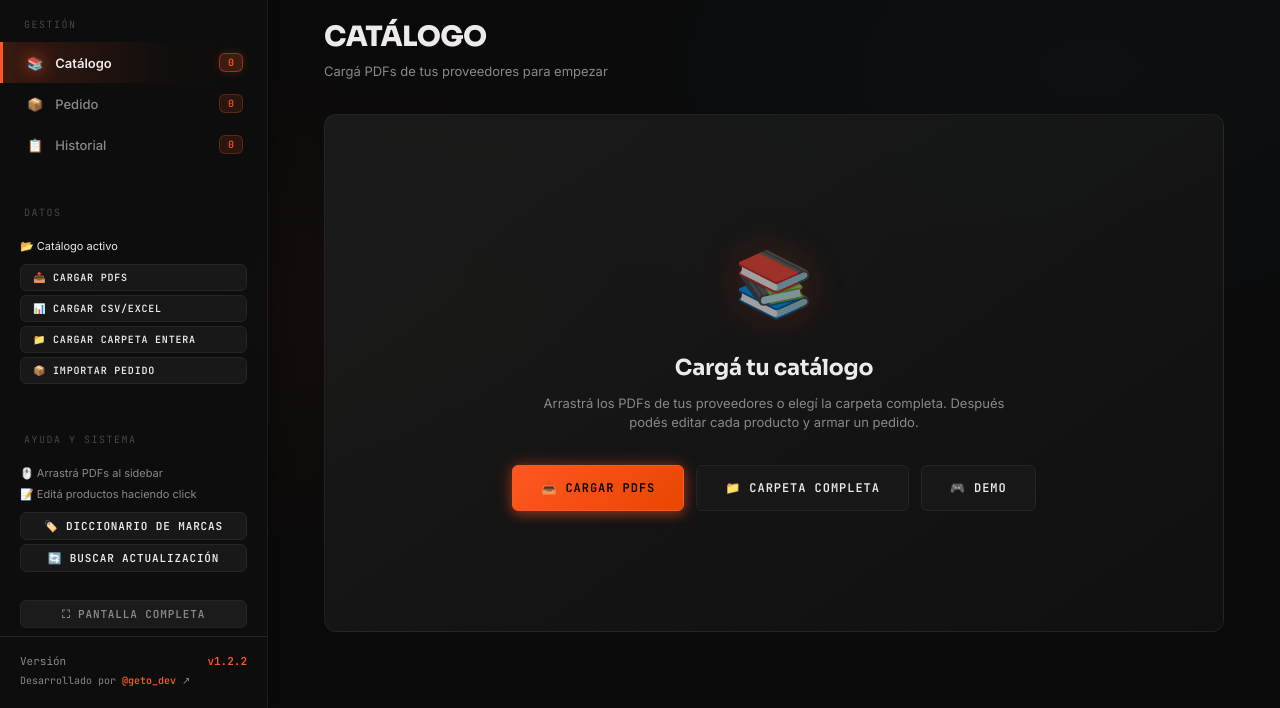
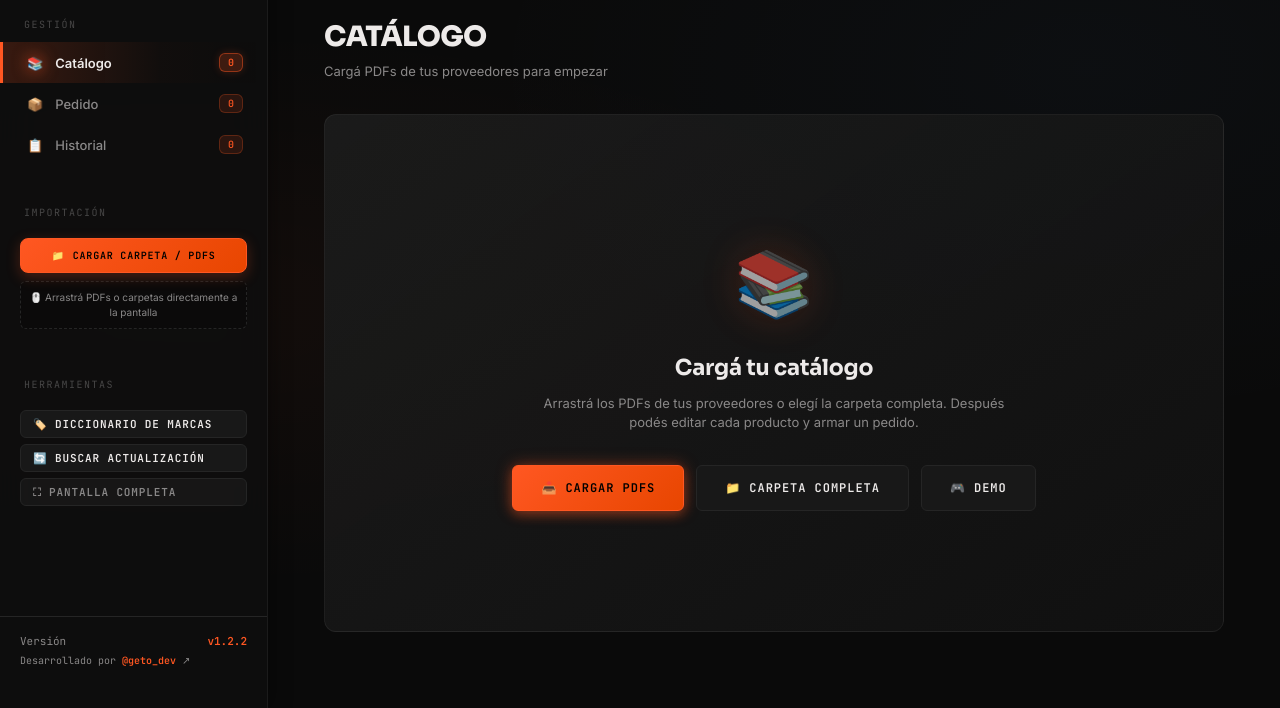
Before and after one commit to getodevel-source/mambo-pedidos, a website: page src/index.html in a window 1280 px wide. Shown: the part 92-800 px from the top of the page. Drawn offline with Linux system fonts and the light colour scheme; no server answers.

Commit message:
style: simplify sidebar section into a single unified import button

```diff
--- a/src/index.html
+++ b/src/index.html
@@ -52,32 +52,30 @@
   </div>
 
   <div class="sidebar-section">
-    <div class="sidebar-label">Datos</div>
+    <div class="sidebar-label">Importación</div>
     <div style="padding: 8px 20px;">
-      <div style="font-size: 11px; color: var(--text-3); margin-bottom: 8px;">📂 Catálogo activo</div>
       <input type="file" id="fileInputPdf" accept=".pdf" multiple style="display: none;">
       <input type="file" id="fileInputCsv" accept=".csv,.xlsx,.xls" style="display: none;">
       <input type="file" id="folderInput" webkitdirectory directory multiple style="display: none;">
       <input type="file" id="fileInputPedido" accept=".xlsx,.xls,.csv" style="display: none;">
-      <button class="btn btn-sm" style="width: 100%; justify-content: flex-start;" onclick="document.getElementById('fileInputPdf').click()">📥 Cargar PDFs</button>
-      <button class="btn btn-sm" style="width: 100%; justify-content: flex-start; margin-top: 4px;" onclick="document.getElementById('fileInputCsv').click()">📊 Cargar CSV/Excel</button>
-      <button class="btn btn-sm" style="width: 100%; justify-content: flex-start; margin-top: 4px;" onclick="document.getElementById('folderInput').click()">📁 Cargar carpeta entera</button>
-      <button class="btn btn-sm" style="width: 100%; justify-content: flex-start; margin-top: 4px;" onclick="document.getElementById('fileInputPedido').click()">📦 Importar pedido</button>
+
+      <button class="btn btn-primary btn-sm" style="width: 100%; justify-content: center; gap: 8px; font-weight: 700; border-radius: 8px; padding: 10px 14px; box-shadow: 0 4px 14px rgba(255,87,34,0.25);" onclick="document.getElementById('folderInput').click()">
+        <span>📁</span> Cargar Carpeta / PDFs
+      </button>
+
+      <div style="margin-top: 8px; font-size: 10px; color: var(--text-muted); text-align: center; background: rgba(0,0,0,0.2); padding: 8px; border-radius: 6px; border: 1px dashed var(--border);">
+        🖱️ Arrastrá PDFs o carpetas directamente a la pantalla
+      </div>
     </div>
   </div>
 
   <div class="sidebar-section">
-    <div class="sidebar-label">Ayuda y Sistema</div>
-    <div style="padding: 8px 20px; font-size: 11px; color: var(--text-muted); line-height: 1.6;">
-      <div style="margin-bottom: 4px;">🖱️ Arrastrá PDFs al sidebar</div>
-      <div style="margin-bottom: 8px;">📝 Editá productos haciendo click</div>
-      <button class="btn btn-sm" style="width: 100%; justify-content: center; font-size: 11px; margin-bottom: 4px;" onclick="openBrandManagerModal()">🏷️ Diccionario de Marcas</button>
-      <button class="btn btn-sm" style="width: 100%; justify-content: center; font-size: 11px;" onclick="AppUpdater.checkUpdate(true)">🔄 Buscar actualización</button>
+    <div class="sidebar-label">Herramientas</div>
+    <div style="padding: 8px 20px; display: flex; flex-direction: column; gap: 6px;">
+      <button class="btn btn-sm" style="width: 100%; justify-content: flex-start; font-size: 11px;" onclick="openBrandManagerModal()">🏷️ Diccionario de Marcas</button>
+      <button class="btn btn-sm" style="width: 100%; justify-content: flex-start; font-size: 11px;" onclick="AppUpdater.checkUpdate(true)">🔄 Buscar actualización</button>
+      <button class="btn btn-sm" style="width: 100%; justify-content: flex-start; font-size: 11px; background: rgba(255,255,255,0.04); color: var(--text-muted); border: 1px solid var(--border);" onclick="toggleFullscreen()">⛶ Pantalla Completa</button>
     </div>
-  </div>
-
-  <div style="padding: 0 20px 8px 20px;">
-    <button class="btn btn-sm" style="width: 100%; justify-content: center; font-size: 11px; background: rgba(255,255,255,0.06); color: var(--text-muted); border: 1px solid var(--border);" onclick="toggleFullscreen()">⛶ Pantalla Completa</button>
   </div>
 
   <div style="margin-top: auto; padding: 16px 20px; border-top: 1px solid var(--border); font-family: var(--font-mono); font-size: 11px; color: var(--text-muted);">
```
